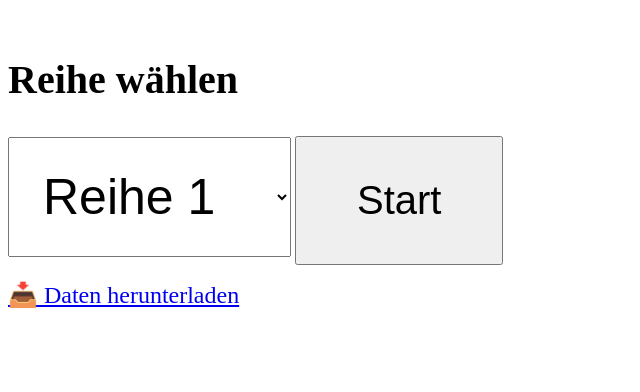
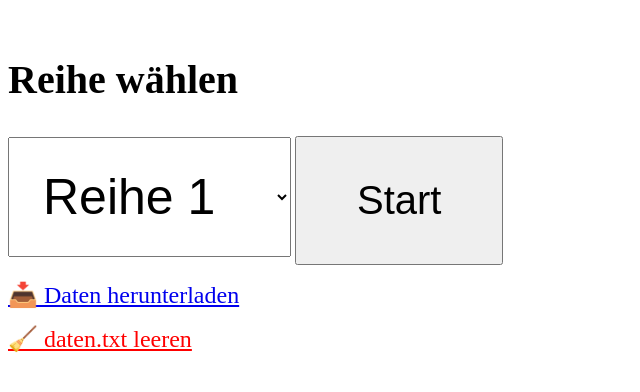
Before and after one commit to bezeba/Rebberg-app, a Flask app: page / in a window 1280 px wide. Shown: the part 240-632 px from the top of the page, without its empty margins (0-640 px from the left). Run offline with Flask 3, Linux system fonts and the light colour scheme.

Commit message:
Update start.html

```diff
--- a/templates/start.html
+++ b/templates/start.html
@@ -15,6 +15,10 @@
     <p>
     <a href="/download" style="font-size: 24px;">📥 Daten herunterladen</a>
     </p>
+    <p>
+      <a href="/reset-daten" style="font-size: 24px; color: red;">🧹 daten.txt leeren</a>
+    </p>
+
   </form>
 </body>
 </html>
```
